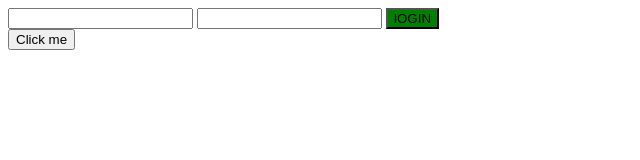
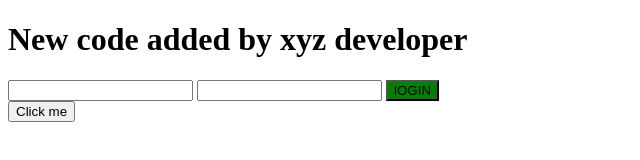
Before and after one commit to maheshgumma82/web, a plain HTML site: page index.html in a window 1280 px wide. Shown: the whole page, without its empty margins (0-640 px from the left). Drawn offline with Linux system fonts and the light colour scheme.

Commit message:
Update index.html

```diff
--- a/index.html
+++ b/index.html
@@ -7,7 +7,7 @@
 
 </head>
 <body>
-
+ <h1>New code added by xyz developer</h1>
 
 <form>
  <input type="text" />
```
